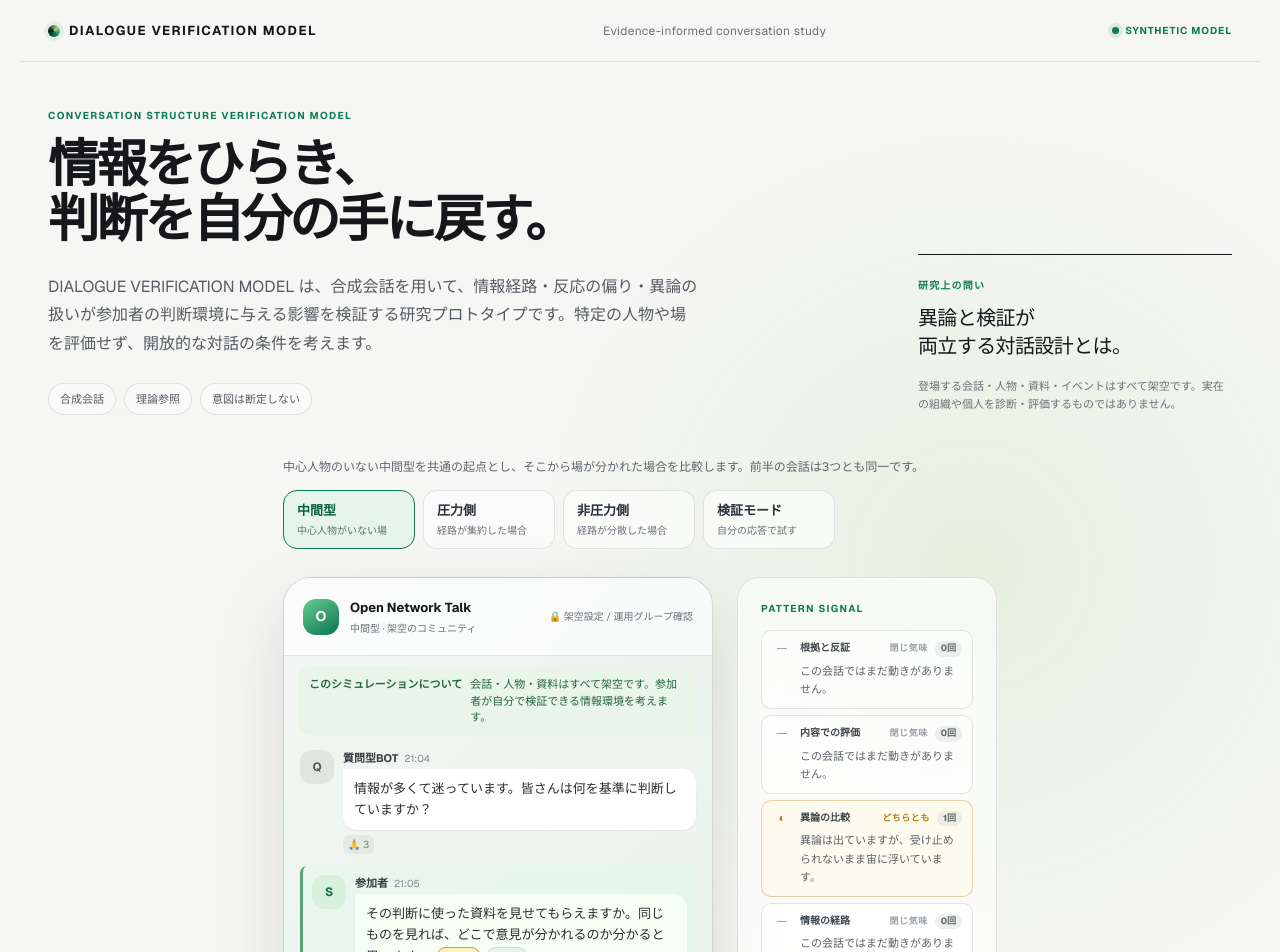
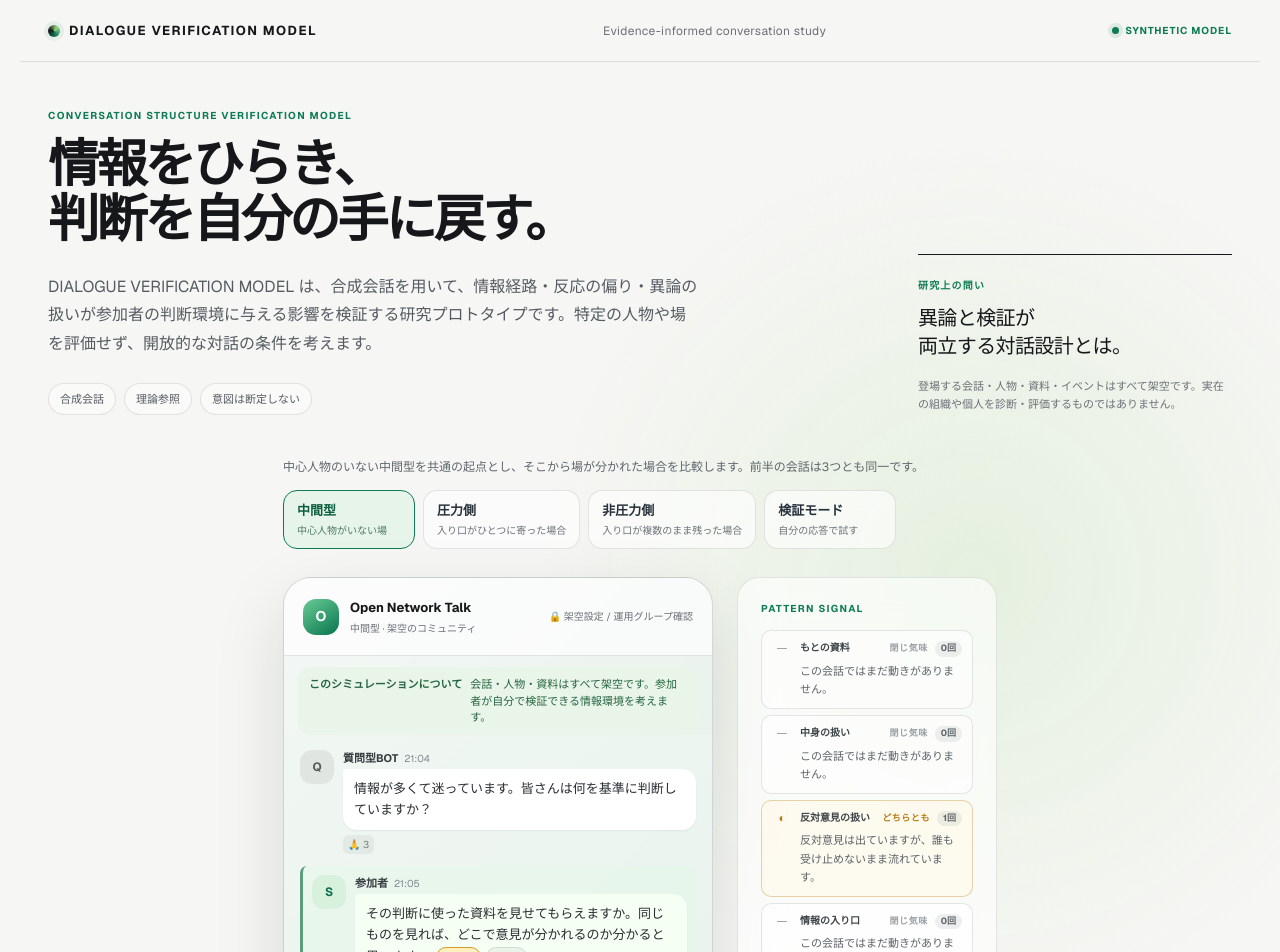
Before and after one commit to HFOT/dialogue-verification-model, a Next.js app: page / in a window 1280 px wide. Shown: the top 952 px of the page. Built offline with nearby package versions, Linux system fonts and the light colour scheme.

Commit message:
copy: 基準名と要素タグを意味の取れる言い方に統一

```diff
--- a/app/data/anatomy.ts
+++ b/app/data/anatomy.ts
@@ -17,160 +17,160 @@ function suffixOf(id: string): string {
 const TABLE: Record<string, PointAnatomy> = {
   // 圧力側
   'guide-1': {
-    elements: ['不安への言及', '確認順序の指定', '論争の細部化'],
-    influence: '「まずここで整理されたものを見る」が習慣になると、一次情報や別の見方に触れる経路が実質的に狭くなる場合があります。',
+    elements: ['不安に触れる', '見る順番の指定', '議論を「細かい話」と呼ぶ'],
+    influence: '「まずここで整理されたものを見る」が習慣になると、もとの資料や別の見方に触れる確かめに行ける道が実際に狭くなる場合があります。',
   },
   'empathy-1': {
-    elements: ['発言者への称賛', '内容への言及なし'],
+    elements: ['言った人への称賛', '中身には触れていない'],
     influence: '称賛が特定の話者の直後にだけ続くと、何を言ったかより誰が言ったかで注目が決まりやすくなります。',
   },
   'support-1': {
-    elements: ['定時の要約', '各自確認の呼びかけ'],
-    influence: '要約は入口として働きますが、それだけで判断が完結すると、確認の手数が減る場合があります。',
+    elements: ['決まった時間のまとめ', '各自で確かめてという断り'],
+    influence: '要約は入り口として働きますが、それだけで判断が完結すると、確認の手数が減る場合があります。',
   },
   'delegation-nudge': {
-    elements: ['自由の明示', '特定の案内役の反復提示'],
+    elements: ['「自由に選べる」と言い添える', '同じ案内役の繰り返し'],
     influence: '「自由に選べる」と添えつつ同じ候補が繰り返されると、その選択が自然な標準に見えてくる場合があります。',
   },
   'pressure-endorsement': {
-    elements: ['話者自身の評価基準', '支援先の集約'],
+    elements: ['言う人自身のものさし', '支援先をひとつに寄せる'],
     influence: '評価の手順が共有されないまま推薦が続くと、確かめずに同じ先へ集まる状態になりやすくなります。',
   },
   'pressure-network': {
-    elements: ['関係の広さの提示', '仲介の申し出', '外部の抑制'],
-    influence: '情報の出入りが一人を経由する形になると、その人が扱わなかった論点は場に現れなくなる場合があります。',
+    elements: ['顔の広さの提示', '自分を通す申し出', '外を見に行かせない'],
+    influence: '情報の出入りが一人を経由する形になると、その人が扱わなかった話は場に出てこなくなる場合があります。',
   },
   'empathy-network': {
-    elements: ['安心の表明', '待機の肯定'],
+    elements: ['安心だという表明', '待つことの肯定'],
     influence: '「待っていれば届く」が共有されると、自分で確かめる行動が起きにくくなる場合があります。',
   },
   'case': {
-    elements: ['検証可能な材料', '限界の明示'],
+    elements: ['確かめられる材料', '限界も一緒に言う'],
     influence: '確かめられる材料が出ても、場の関心と接続しなければ扱われずに流れる場合があります。',
   },
   'constructive': {
-    elements: ['感謝', '限界の明示', '自分で確認する行動'],
+    elements: ['ありがとうと言う', '限界も一緒に言う', '自分で確認する行動'],
     influence: '確認の手順が共有されると、判断を誰かに預けずに済む状態に近づきます。',
   },
   'core-reframe': {
-    elements: ['前提の拡張', '比較の否定', '不安への言及'],
-    influence: '評価軸そのものを広げ直すと、元の具体的な検証は答えられないまま扱いにくくなる場合があります。',
+    elements: ['話の枠の広げ直し', '並べて比べることの否定', '不安に触れる'],
+    influence: '見るものさしそのものを広げ直すと、もとの具体的な確認は答えられないまま扱いにくくなる場合があります。',
   },
   'core-opinion': {
-    elements: ['私見の断り', '意図への言及', '公平性の提起'],
-    influence: '内容の話が話者の姿勢の話に移ると、検証対象そのものへの注目が薄れる場合があります。',
+    elements: ['「あくまで私見」という前置き', '相手の意図の話に移す', '公平かどうかの話に移す'],
+    influence: '内容の話が話者の姿勢の話に移ると、確かめる対象そのものへの注目が薄れる場合があります。',
   },
   'technical-turn': {
-    elements: ['話題の切り替え', '手順の共有'],
-    influence: '未解決の論点が残ったまま別の話題に移ると、その論点は戻ってこない場合があります。',
+    elements: ['別の話題へ移す', 'やり方の共有'],
+    influence: '答えの出ていない話が残ったまま別の話題に移ると、その話は戻ってこない場合があります。',
   },
   'holder-reset': {
-    elements: ['目的の明示', '限界の明示', '訂正の受付'],
-    influence: '目的と限界が示されると、他の人が検証に参加できる余地が残ります。',
+    elements: ['何のためかを言う', '限界も一緒に言う', '直す余地を残す'],
+    influence: '目的と限界が示されると、他の人が確認に参加できる余地が残ります。',
   },
   'pressure-holder-critique': {
-    elements: ['善意の承認', '前提の否定', '発言資格への言及'],
+    elements: ['善意は認める', '考え方そのものの否定', '「言う資格があるか」への言及'],
     influence: '改善案ではなく正誤の断定が返ると、発言そのものが取り下げられる方向に働く場合があります。',
   },
   'empathy-holder-critique': {
-    elements: ['批判への称賛', '慎重さの要求'],
+    elements: ['批判した側への称賛', '慎重であれという要求'],
     influence: '批判の側にだけ共感が重なると、材料を改善するより黙る方が安全に見えてくる場合があります。',
   },
   'simulator': {
-    elements: ['判断の補助', '結論を出さない設計'],
+    elements: ['判断を助ける道具', '答えを出さない作り'],
     influence: '前提を自分で確かめる道具が増えると、結論を受け取るだけの状態から離れやすくなります。',
   },
   'holder-reply': {
-    elements: ['受領の表明', '自分の条件への引き寄せ'],
+    elements: ['受け取ったという返事', '自分の場合に引き寄せる'],
     influence: '共有が自分の判断に接続されると、材料が使われた実績として場に残ります。',
   },
   'pressure-reversal': {
-    elements: ['提案者への要求', '責任の個人化'],
+    elements: ['提案した人への要求', '責任を個人に寄せる'],
     influence: '提案の中身より提案者の行動が問われると、次に問いを出す人が減る場合があります。',
   },
   'pressure-boundary': {
-    elements: ['外部言論の無効化', '内側の優先'],
-    influence: '外の議論を断片として扱うと、場の外にある確認経路が使われなくなる場合があります。',
+    elements: ['外の意見を無効に扱う', '内側を優先する'],
+    influence: '外の議論を断片として扱うと、場の外にある確かめ方が使われなくなる場合があります。',
   },
   'guide-2': {
-    elements: ['内集団の強調', '場の境界の設定'],
-    influence: '「ここは現場を知る人の場所」という枠が置かれると、外からの異論が持ち込みにくくなる場合があります。',
+    elements: ['内輪であることの強調', '内と外の線引き'],
+    influence: '「ここは現場を知る人の場所」という枠が置かれると、外からの反対意見が持ち込みにくくなる場合があります。',
   },
 
   // 中間型（共通前半）
   'c01-ask': {
-    elements: ['根拠の要求', '比較の提案'],
+    elements: ['もとの資料を求める', '並べて見ようという提案'],
     influence: '確認要求が出た時点では場は分かれていません。受け止め手が現れるかどうかで、この後の向きが決まります。',
   },
   'c03-digest': {
-    elements: ['定時の要約', '各自確認の呼びかけ'],
-    influence: 'まとめに反応が集まること自体は内容の確かさを示しません。入口が一つ増えた段階です。',
+    elements: ['決まった時間のまとめ', '各自で確かめてという断り'],
+    influence: 'まとめに反応が集まること自体は内容の確かさを示しません。入り口が一つ増えた段階です。',
   },
   'c05-note': {
-    elements: ['比較材料の提示', '欠落の明示'],
+    elements: ['比べられる材料を出す', '抜けがあることの明示'],
     influence: '確かめられる材料が出ても反応が伴わない状態です。反応量と有用性が別々に動いています。',
   },
   'c06-pass': {
-    elements: ['読みやすさの優先', '偏りの未指摘'],
+    elements: ['読みやすい方を先に見る', '偏りを誰も指摘しない'],
     influence: '偏りが生じても誰も問題として扱わない段階です。ここではまだどちらにも転びます。',
   },
   'c08-defer': {
-    elements: ['謝意', '先送り'],
-    influence: '拒否ではなく保留です。保留された論点が戻るかどうかで、比較できる場かどうかが決まります。',
+    elements: ['すまないと言う', 'あとに回す'],
+    influence: '拒否ではなく保留です。先送りにした話が戻るかどうかで、比較できる場かどうかが決まります。',
   },
   'c10-branch': {
-    elements: ['負担の軽減', '役割の集約提案'],
+    elements: ['負担を減らす', '役割をひとりにまとめる提案'],
     influence: 'この提案自体は善意で現実的です。分かれるのは提案の善悪ではなく、この後に場がどう応答するかです。',
   },
 
   // 非圧力側
   'o01-both': {
-    elements: ['まとめの肯定', '一次資料の併記', '手間の明示'],
+    elements: ['まとめは認める', 'もとの資料も並べる', '手間が増えることも言う'],
     influence: 'まとめと元の資料が両方残ると、後から自分で確かめ直せる状態が保たれます。',
   },
   'o03-template': {
-    elements: ['出典欄', '確認日', '未確認欄'],
+    elements: ['どこから取ったかの欄', 'いつ確かめたかの欄', 'まだ確かめていない欄'],
     influence: '分からないことを分からないまま置ける形式があると、確度の低い情報が確定情報として流れにくくなります。',
   },
   'o06-return': {
-    elements: ['保留の回収', '議題への復帰'],
-    influence: '先送りされた論点が同じ場に戻ると、異論を比較できる状態が保たれます。',
+    elements: ['あとに回すにした話を戻す', 'その場で扱い直す'],
+    influence: 'あとに回すされた論点が同じ場に戻ると、反対意見を比較できる状態が保たれます。',
   },
   'o07-counter': {
-    elements: ['支持する材料', '食い違う材料', '結論の留保'],
-    influence: '反証が同時に置かれると、判断が場ではなく各自に残ります。',
+    elements: ['支えになる材料', '合わない材料', '答えを出さずに置く'],
+    influence: '合わない材料も一緒に置かれると、判断が場ではなく各自に残ります。',
   },
   'o11-split': {
-    elements: ['反応量への言及', '内容の確かさとの区別'],
+    elements: ['反応の多さに触れる', '中身の確かさと分ける'],
     influence: '反応の多さと妥当性が別物として扱われると、誰が言ったかで扱いが決まりにくくなります。',
   },
   'o13-rotate': {
-    elements: ['役割の持ち回り', '負担の分散'],
-    influence: '経路が一人に固定されないと、その人が動けない時も情報が止まりにくくなります。',
+    elements: ['役割を持ち回りにする', '負担を分ける'],
+    influence: '入り口が一人に固定されないと、その人が動けない時も情報が止まりにくくなります。',
   },
 };
 
 /** 個別の記述がないものは、効いている基準と向きから組み立てる。 */
 const GENERIC: Record<CriterionId, Record<CriterionState, PointAnatomy>> = {
   evidence: {
-    unmet: { elements: ['結論の提示', '根拠の省略'], influence: '根拠が示されないまま結論だけが残ると、後から確かめ直せなくなる場合があります。' },
-    partial: { elements: ['材料の提示'], influence: '材料は出ていますが、確認の動きにつながるかはこの後の応答によります。' },
-    met: { elements: ['根拠の提示', '反証の同時提示'], influence: '支持する材料と食い違う材料が並ぶと、判断が各自に残ります。' },
+    unmet: { elements: ['結論だけを出す', 'もとの資料を出さない'], influence: '根拠が示されないまま結論だけが残ると、後から確かめ直せなくなる場合があります。' },
+    partial: { elements: ['材料を出す'], influence: '材料は出ていますが、確認の動きにつながるかはこの後の応答によります。' },
+    met: { elements: ['もとの資料を出す', '合わない材料も一緒に出す'], influence: '支えになる材料と合わない材料が並ぶと、判断が各自に残ります。' },
   },
   content: {
-    unmet: { elements: ['発言者への言及', '内容への言及なし'], influence: '誰が言ったかで扱いが決まると、内容の確かさが検討されにくくなる場合があります。' },
-    partial: { elements: ['反応の偏り'], influence: '偏りは生じていますが、まだ問題として扱われていません。' },
-    met: { elements: ['反応量への言及', '内容との区別'], influence: '反応の多さと内容の確かさが分けて扱われると、評価の基準が発言者から離れます。' },
+    unmet: { elements: ['誰が言ったかへの言及', '中身には触れていない'], influence: '誰が言ったかで扱いが決まると、内容の確かさが検討されにくくなる場合があります。' },
+    partial: { elements: ['反応のかたより'], influence: '偏りは生じていますが、まだ問題として扱われていません。' },
+    met: { elements: ['反応の多さに触れる', '中身と分けて扱う'], influence: '反応の多さと内容の確かさが分けて扱われると、評価の基準が発言者から離れます。' },
   },
   compare: {
-    unmet: { elements: ['異論の再定義', '比較の抑制'], influence: '異論が同じ場に残らないと、両方の言い分を並べて比べられなくなる場合があります。' },
-    partial: { elements: ['異論の提示'], influence: '異論は出ていますが、受け止められるかはこの後の応答によります。' },
-    met: { elements: ['異論の受容', '同じ場での並置'], influence: '異論が場に残ると、比較したうえで各自が判断できます。' },
+    unmet: { elements: ['反対意見の言い換え', '並べて比べさせない'], influence: '反対意見が同じ場に残らないと、両方の言い分を並べて比べられなくなる場合があります。' },
+    partial: { elements: ['反対意見を出す'], influence: '反対意見は出ていますが、受け止められるかはこの後の応答によります。' },
+    met: { elements: ['反対意見を受け止める', '同じ場に並べる'], influence: '反対意見が場に残ると、比較したうえで各自が判断できます。' },
   },
   routes: {
-    unmet: { elements: ['経路の集約', '外部の抑制'], influence: '情報の入口が一本に寄ると、そこを通らない話は届かなくなる場合があります。' },
-    partial: { elements: ['入口の追加'], influence: '入口が一つ増えた段階です。他の経路が残るかはこの後の応答によります。' },
-    met: { elements: ['経路の併記', '固定の回避'], influence: '経路が複数のまま保たれると、一つが止まっても確認の手段が残ります。' },
+    unmet: { elements: ['入り口をひとつに寄せる', '外を見に行かせない'], influence: '情報の入り口がひとつに寄ると、そこを通らない話は届かなくなる場合があります。' },
+    partial: { elements: ['入り口が増える'], influence: '入り口が一つ増えた段階です。他の入り口が残るかはこの後の応答によります。' },
+    met: { elements: ['入り口を並べて残す', 'ひとりに固定しない'], influence: '入り口が複数のまま保たれると、一つが止まっても確認の手段が残ります。' },
   },
 };
 
--- a/app/data/criteria.ts
+++ b/app/data/criteria.ts
@@ -1,18 +1,18 @@
 import type { CriterionId, CriterionShift, CriterionState, Message } from './types';
 
 export const CRITERIA: { id: CriterionId; label: string }[] = [
-  { id: 'evidence', label: '根拠と反証が提示されるか' },
-  { id: 'content', label: '発言者の資格ではなく内容が評価されるか' },
-  { id: 'compare', label: '異論を同じ場で比較できるか' },
-  { id: 'routes', label: '情報経路が複数あるか' },
+  { id: 'evidence', label: 'その主張のもとになった資料が出てくるか' },
+  { id: 'content', label: '誰が言ったかではなく、中身で扱われるか' },
+  { id: 'compare', label: '反対意見が同じ場に残るか' },
+  { id: 'routes', label: '情報の入り口が複数あるか' },
 ];
 
 /** スマホの簡易表示用。1〜2文字に切り詰めた基準名。 */
 export const CRITERION_TINY: Record<CriterionId, string> = {
-  evidence: '根拠',
-  content: '内容',
-  compare: '異論',
-  routes: '経路',
+  evidence: '資料',
+  content: '中身',
+  compare: '反対',
+  routes: '入口',
 };
 
 export const STATE_MARK: Record<CriterionState, string> = { unmet: '—', partial: '◐', met: '○' };
@@ -70,19 +70,19 @@ export function criteriaStateOf(messages: Message[]): Record<CriterionId, Criter
 /** その寄与が場に何をするか。抽象的な基準名を、具体的な影響の文に落とす。 */
 export const CRITERION_EFFECT: Record<CriterionId, Record<CriterionState, string>> = {
   evidence: {
-    unmet: '根拠が示されないまま結論だけが残ります。後から確かめ直せなくなります。',
-    partial: '確かめる材料は出ていますが、まだ確認の動きにはつながっていません。',
-    met: '根拠と、それに反する材料の両方が場に出ています。判断は各自に残ります。',
+    unmet: 'もとになった資料が出ないまま結論だけが残ります。後から確かめ直せなくなります。',
+    partial: '確かめられる材料は出ていますが、まだ誰も確認していません。',
+    met: 'もとの資料と、それに合わない材料の両方が出ています。判断は各自に残ります。',
   },
   content: {
     unmet: '発言の中身より、誰が言ったかで扱いが決まります。',
-    partial: '反応の偏りは出ていますが、まだ誰も問題として扱っていません。',
-    met: '反応の多さと内容の確かさが、別のものとして扱われています。',
+    partial: '反応のかたよりは出ていますが、まだ誰も問題として扱っていません。',
+    met: '反応の多さと中身の確かさが、別のものとして扱われています。',
   },
   compare: {
-    unmet: '異論が同じ場に残らず、並べて比べられなくなります。',
-    partial: '異論は出ていますが、受け止められないまま宙に浮いています。',
-    met: '異論が同じ場に残り、両方の言い分を並べて見られます。',
+    unmet: '反対意見が同じ場に残らず、並べて比べられなくなります。',
+    partial: '反対意見は出ていますが、誰も受け止めないまま流れています。',
+    met: '反対意見が同じ場に残り、両方の言い分を並べて見られます。',
   },
   routes: {
     unmet: '情報の入口が一本に寄り、そこを通らないと届かなくなります。',
@@ -115,10 +115,10 @@ export function tallyOf(messages: Message[]): Record<CriterionId, CriterionTally
 
 /** 一覧で使う短い名前。質問文のままだと読み解く手間がかかる。 */
 export const CRITERION_NAME: Record<CriterionId, string> = {
-  evidence: '根拠と反証',
-  content: '内容での評価',
-  compare: '異論の比較',
-  routes: '情報の経路',
+  evidence: 'もとの資料',
+  content: '中身の扱い',
+  compare: '反対意見の扱い',
+  routes: '情報の入り口',
 };
 
 /** 「未充足」ではなく、開いているか閉じているかで言う。 */
--- a/app/data/self-check.ts
+++ b/app/data/self-check.ts
@@ -16,7 +16,7 @@ export const ANSWERS: { id: Answer; label: string }[] = [
   { id: 'unknown', label: 'わからない' },
 ];
 
-/** converge = 経路が集約していく側の兆候 / distribute = 分散したままである側の兆候 */
+/** converge = 入り口がひとつに寄っていく側の兆候 / distribute = 複数のまま保たれる側の兆候 */
 export type Polarity = 'converge' | 'distribute';
 
 export type SelfQuestion = { id: string; criterion: CriterionId; polarity: Polarity; scene: string };
@@ -33,10 +33,10 @@ export const SELF_QUESTIONS: SelfQuestion[] = [
 ];
 
 export const CRITERION_SHORT: Record<CriterionId, string> = {
-  evidence: '根拠と反証',
-  content: '内容による評価',
-  compare: '異論の比較可能性',
-  routes: '情報経路の複数性',
+  evidence: 'もとの資料',
+  content: '中身の扱い',
+  compare: '反対意見の扱い',
+  routes: '情報の入り口',
 };
 
 export type SelfState = 'met' | 'partial' | 'unmet' | 'unknown';
@@ -93,16 +93,16 @@ export function selfResult(reading: Record<CriterionId, SelfReading>): SelfResul
   }
   if (unmet.length >= 2) {
     return {
-      headline: 'あなたには、経路が集約した場に見えています',
-      body: '情報の入口や異論の扱いが一方向に寄って見えている状態です。ただしこれは場の性質そのものではなく、あなたの位置から見えている像です。同じ場でも、別の人からは違って見える可能性があります。',
+      headline: 'あなたには、情報の入り口がひとつに寄った場に見えています',
+      body: '情報の入り口や反対意見の扱いが、一方向に寄って見えている状態です。ただしこれは場の性質そのものではなく、あなたの位置から見えている像です。同じ場でも、別の人からは違って見える可能性があります。',
       focus,
       unseen,
     };
   }
   if (met.length >= 3 && unmet.length === 0) {
     return {
-      headline: 'あなたには、経路が分散した場に見えています',
-      body: '根拠が開かれた形で共有され、異論が同じ場に残り、確かめる経路が複数ある状態に見えています。ここで確かめる価値があるのは、それがどの範囲まで成り立っているかです。見えていない場所には別の構造があるかもしれません。',
+      headline: 'あなたには、確かめる道が複数ある場に見えています',
+      body: 'もとの資料が開かれた形で共有され、反対意見が同じ場に残り、確かめる道が複数ある状態に見えています。ここで確かめる価値があるのは、それがどの範囲まで成り立っているかです。見えていない場所には別の構造があるかもしれません。',
       focus,
       unseen,
     };
--- a/app/page.tsx
+++ b/app/page.tsx
@@ -66,8 +66,8 @@ const observerNotes=['内容の価値と、場で得られる反応量は一致
 
 const MODES: { id: Mode; label: string; hint: string }[] = [
   { id: 'ambiguous', label: '中間型', hint: '中心人物がいない場' },
-  { id: 'pressure', label: '圧力側', hint: '経路が集約した場合' },
-  { id: 'open', label: '非圧力側', hint: '経路が分散した場合' },
+  { id: 'pressure', label: '圧力側', hint: '入り口がひとつに寄った場合' },
+  { id: 'open', label: '非圧力側', hint: '入り口が複数のまま残った場合' },
   { id: 'verify', label: '検証モード', hint: '自分の応答で試す' },
 ];
 
```
